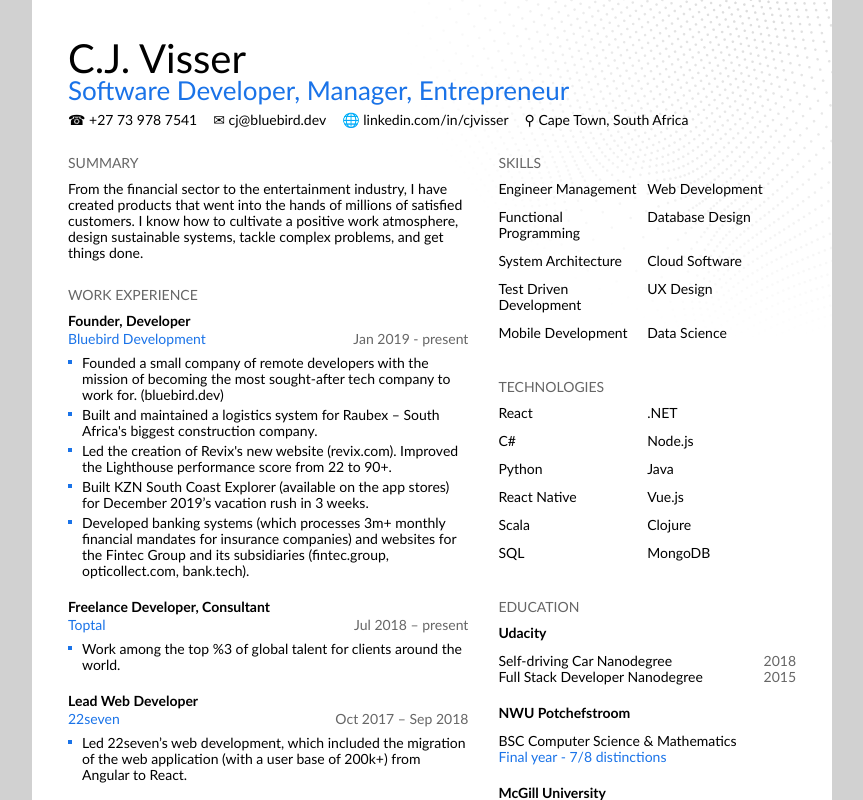
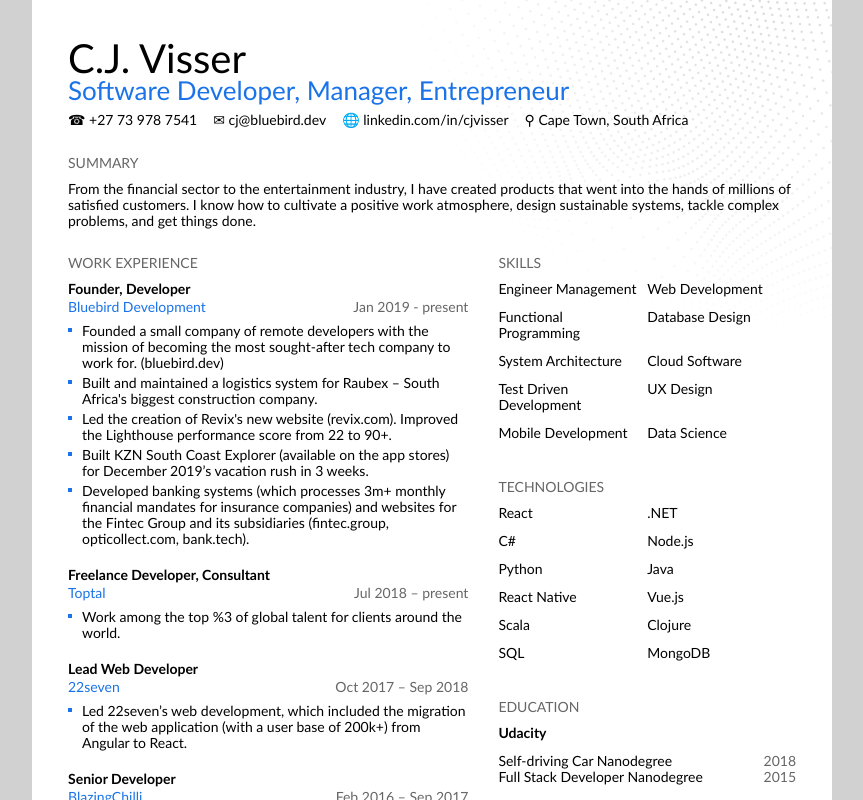
Before and after one commit to bluebirddev/resumator, a React (Create React App) app: page / in a window 1280 px wide. Shown: the top 800 px of the page, without its empty margins (208-1071 px from the left). Built offline with nearby package versions, Linux system fonts and the light colour scheme.

Commit message:
Span summary across both columns

```diff
--- a/src/App.tsx
+++ b/src/App.tsx
@@ -21,11 +21,11 @@
           <div><span className="emoji">⚲</span> {person.info.location}</div>
         </div>
 
+        <h3>Summary</h3>
+        <p>{person.summary}</p>
+
         <div className="split">
           <div>
-            <h3>Summary</h3>
-            <p>{person.summary}</p>
-
             <h3>Work Experience</h3>
             {person.workExperience.map((we, i) => (
               <div key={i}>
```
